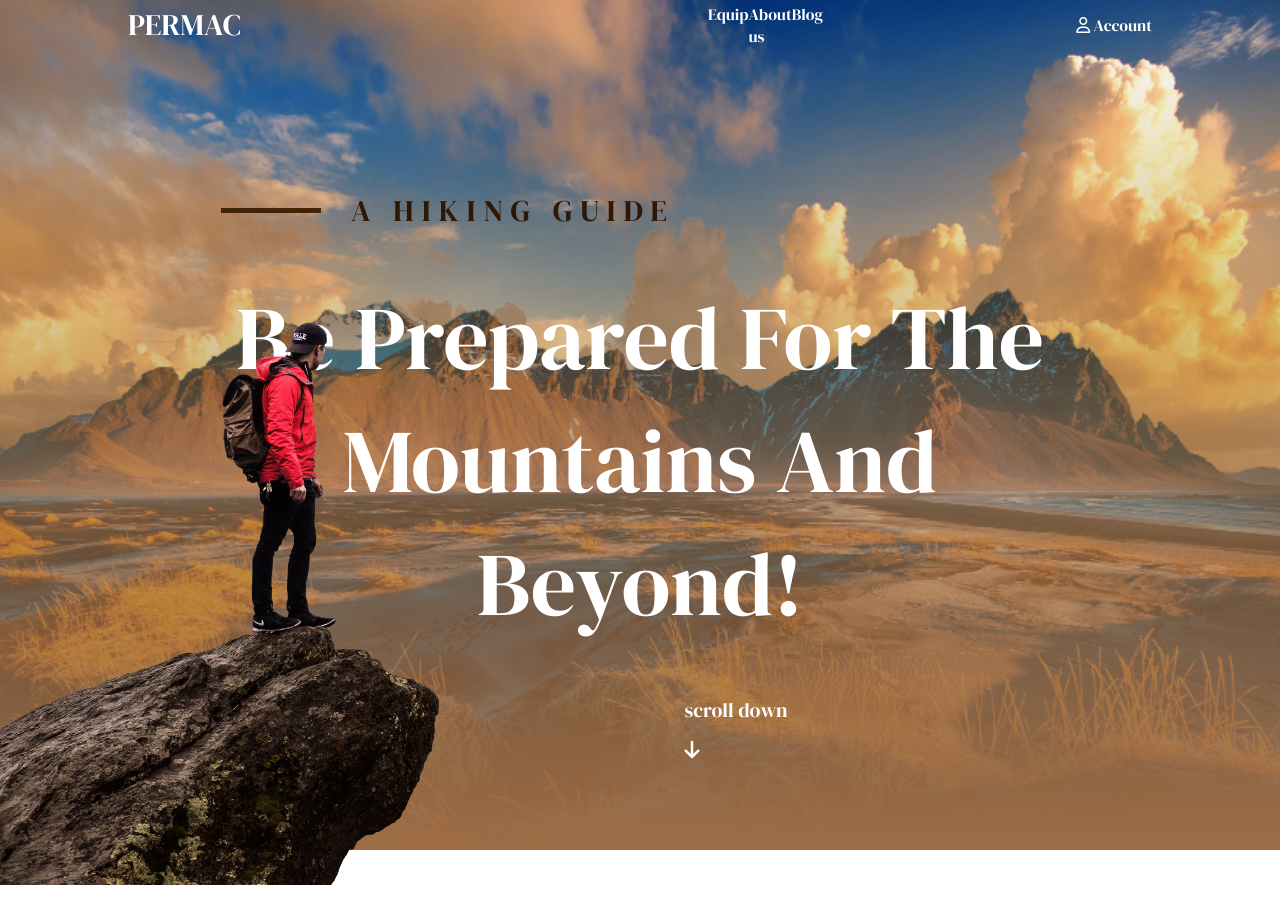
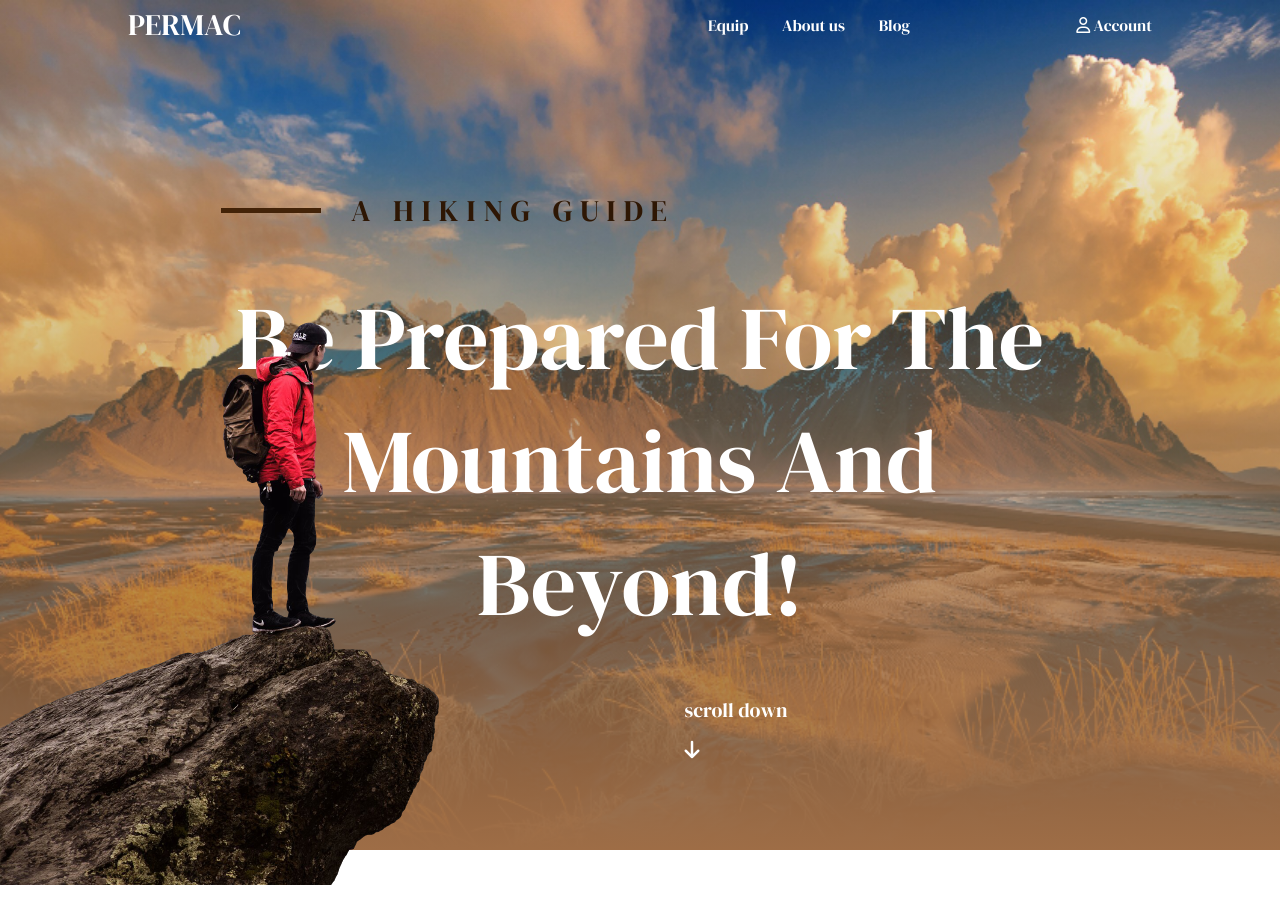
Before and after one commit to olaniyanp11/nature_scrolling, a plain HTML site: page index.html in a window 1280 px wide. Shown: the top 924 px of the page. Drawn offline with nearby package versions, Linux system fonts and the light colour scheme; files that its build step writes are made by us from their sources.

Commit message:
complete

```diff
--- a/style/style.scss
+++ b/style/style.scss
@@ -66,7 +66,7 @@
         ul {
             list-style-type: none;
             display: flex;
-            width: 40%;
+            width: 100%;
             justify-content: space-between;
 
             li a {
@@ -297,3 +297,6 @@ section.page3 {
         background-image: linear-gradient(rgba(158, 109, 70, 0.3), rgba(158, 109, 70, 0.2)), url("../images/pg4.jpg");
     }
 }
+.page1 .links_cont ul{
+    width: 150%;
+}
```
